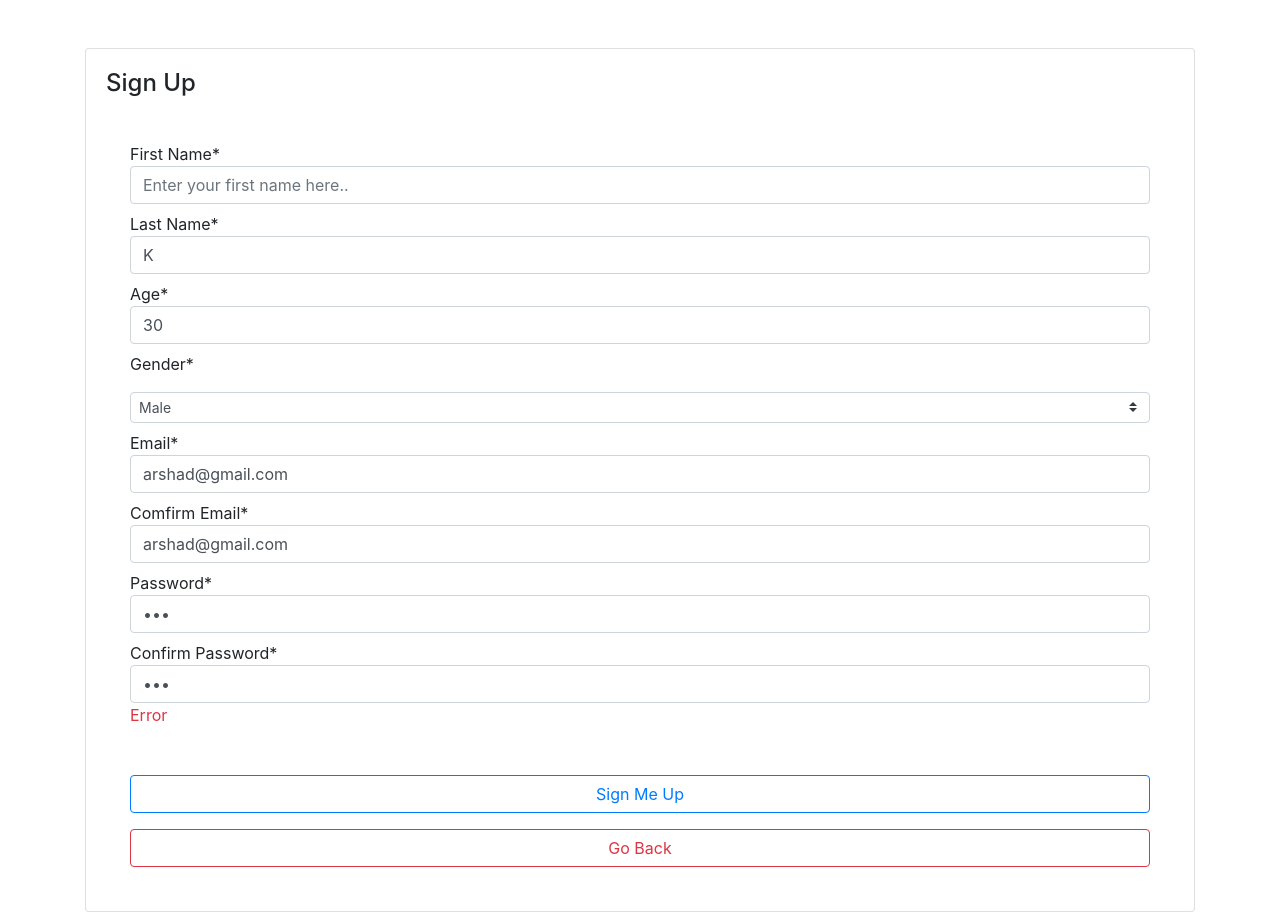
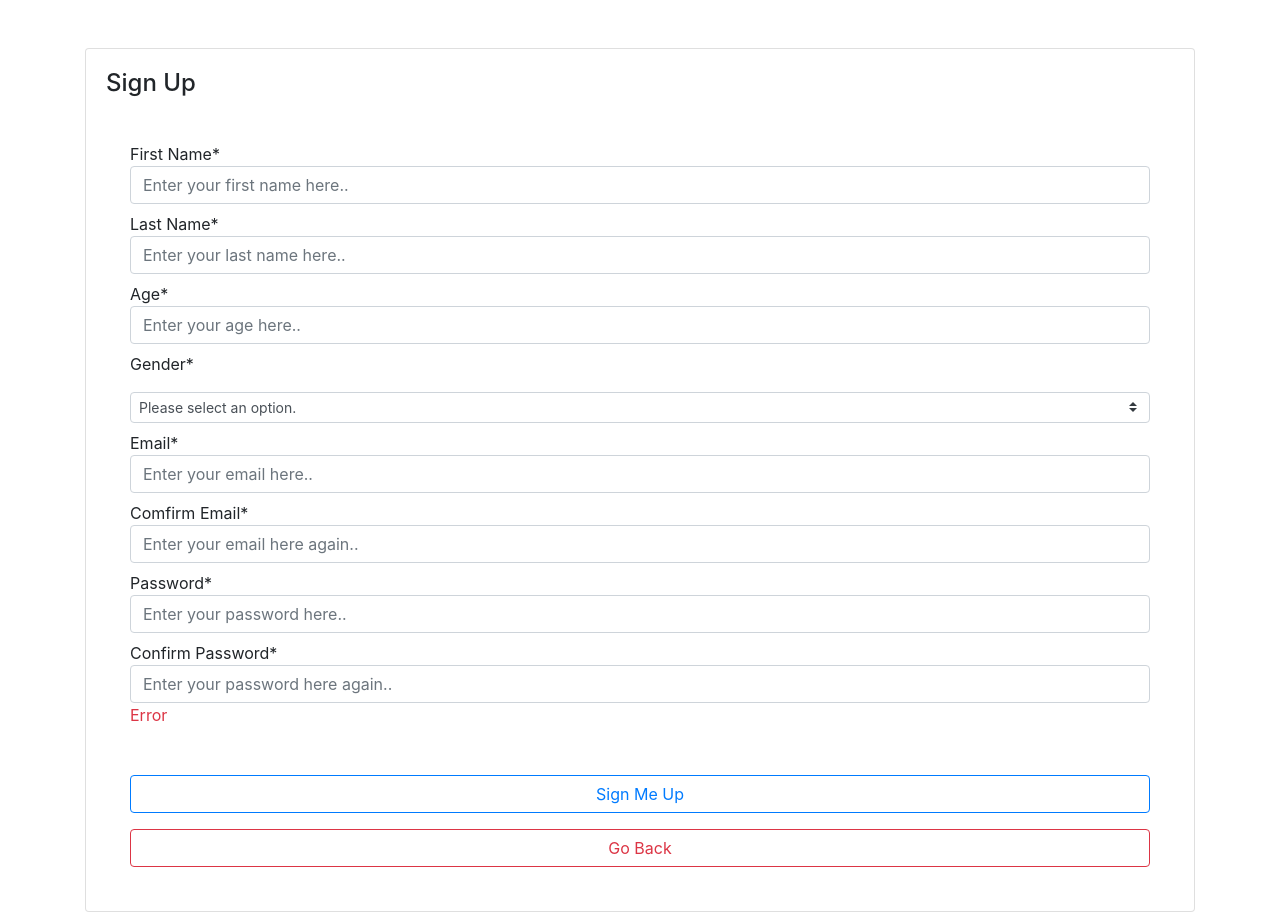
Before and after one commit to Afreen89/LiveHealthyClient, a Vue app: page /signup in a window 1280 px wide. Built offline with nearby package versions, Linux system fonts and the light colour scheme; the HTML template or start-up script is replaced by a standard one; what vue-apexcharts would draw is missing.

Commit message:
fix dependency

```diff
--- a/src/components/SignUp/SignUpComponent.vue
+++ b/src/components/SignUp/SignUpComponent.vue
@@ -94,13 +94,13 @@ export default {
             showError: true,
             errorMsg: "Error",
             firstName: "",
-            lastName: "K",
-            age: 30,
-            email: "arshad@gmail.com",
-            emailConfirm: "arshad@gmail.com",
-            password: "123",
-            passwordConfirm: "123",
-            gender: "Male",
+            lastName: "",
+            age: null,
+            email: "",
+            emailConfirm: "",
+            password: "",
+            passwordConfirm: "",
+            gender: null,
 
             genderOptions: [
                 { key: 0, value: null, text: "Please select an option." },
```
